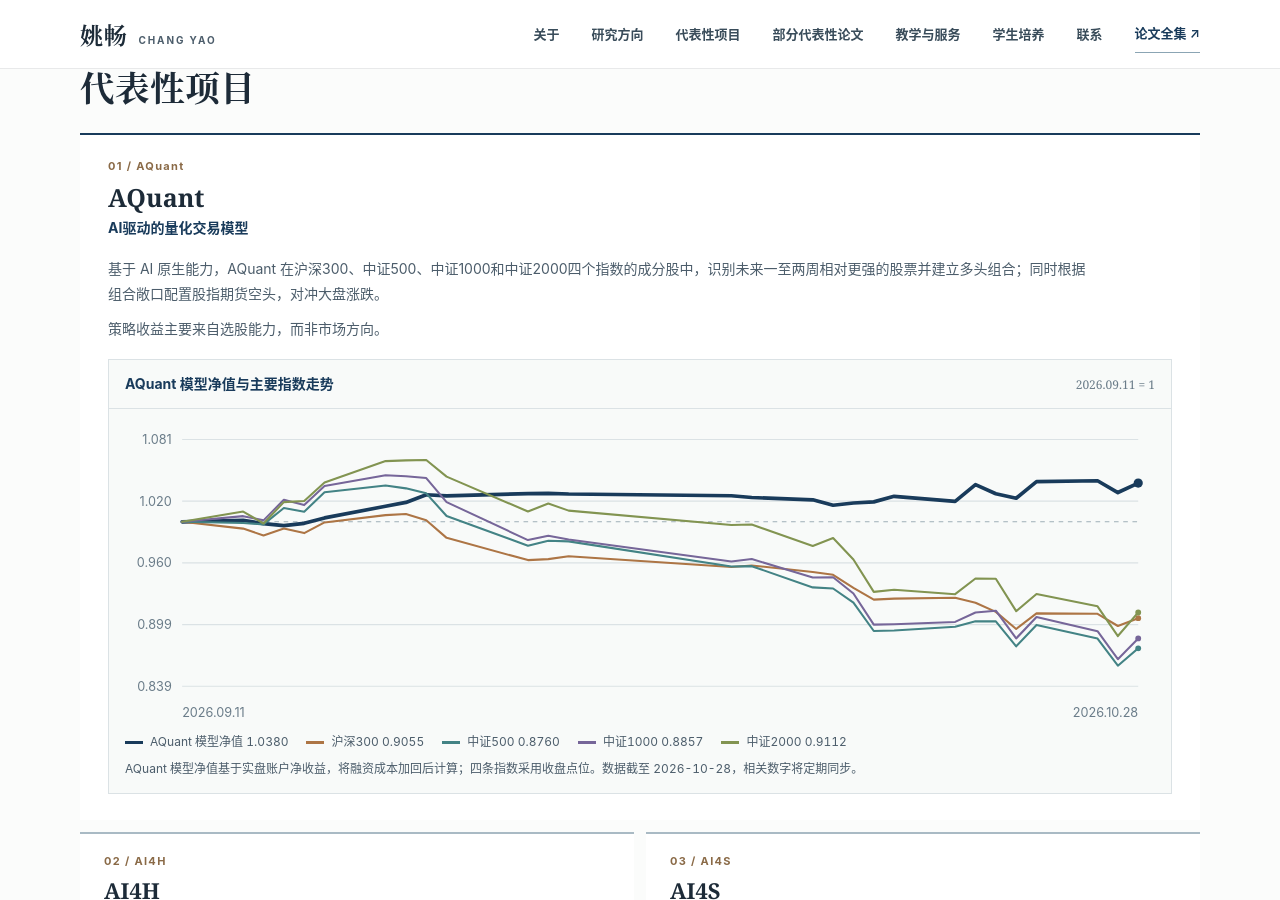
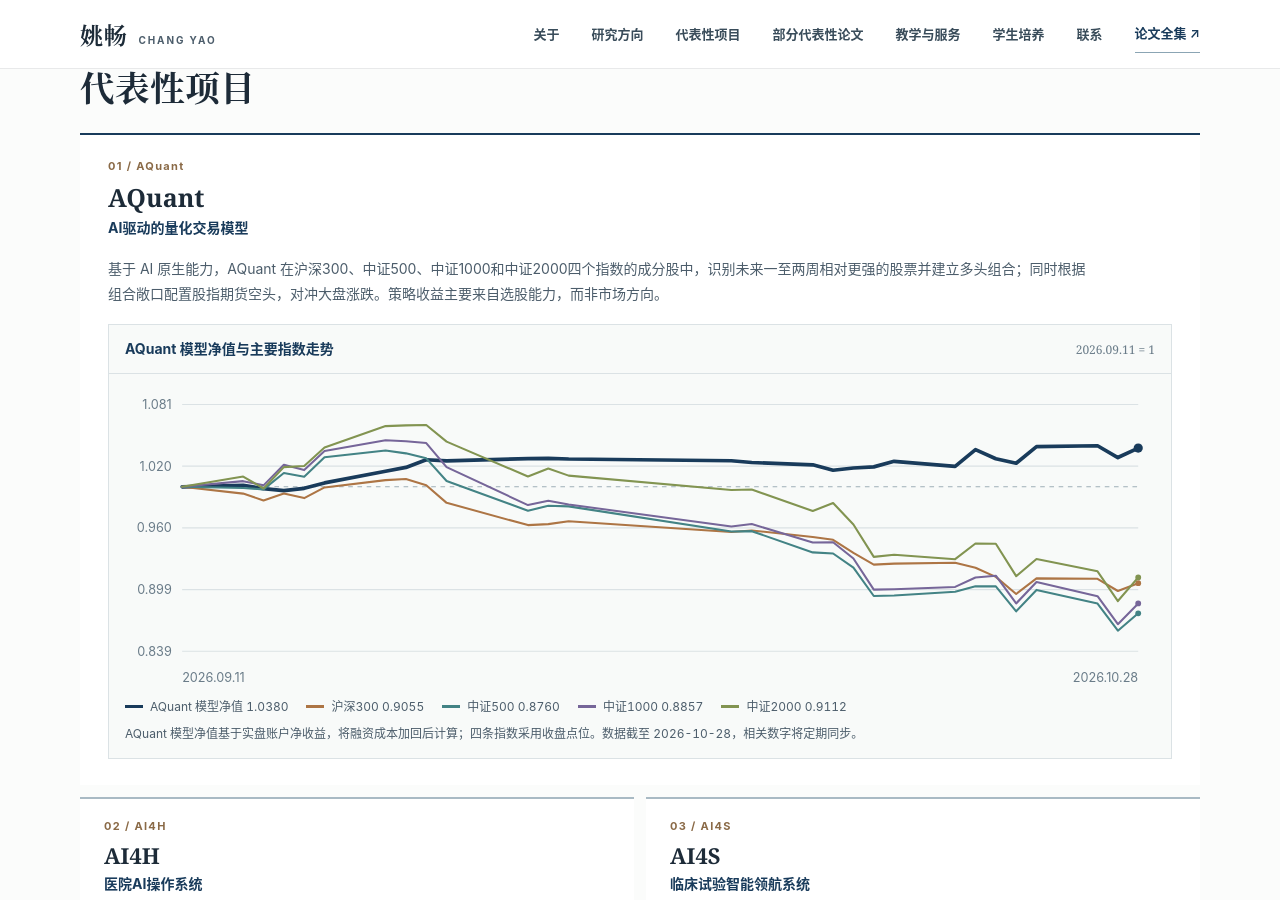
Before and after one commit to yaochang/yaochang.github.io, a Jekyll site: the page built from _pages/about.md, in a window 1280 px wide and 900 px high, scrolled down 874 px. Built offline with Jekyll 4.4.1, drawn with Linux system fonts in a browser that asks for light colours.

```diff
--- a/_pages/about.md
+++ b/_pages/about.md
@@ -72,8 +72,7 @@ redirect_from:
           <span class="project-card__index">01 / AQuant</span>
           <h3>AQuant</h3>
           <p class="project-card__subtitle">AI驱动的量化交易模型</p>
-          <p>基于 AI 原生能力，AQuant 在沪深300、中证500、中证1000和中证2000四个指数的成分股中，识别未来一至两周相对更强的股票并建立多头组合；同时根据组合敞口配置股指期货空头，对冲大盘涨跌。</p>
-          <p>策略收益主要来自选股能力，而非市场方向。</p>
+          <p>基于 AI 原生能力，AQuant 在沪深300、中证500、中证1000和中证2000四个指数的成分股中，识别未来一至两周相对更强的股票并建立多头组合；同时根据组合敞口配置股指期货空头，对冲大盘涨跌。策略收益主要来自选股能力，而非市场方向。</p>
         </div>
         <div class="project-chart" aria-labelledby="aquant-chart-title">
           <div class="project-chart__heading">
```
